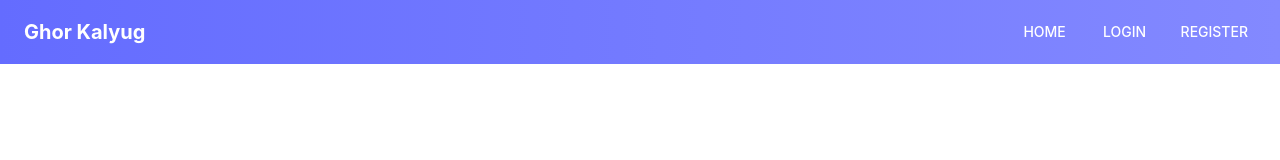
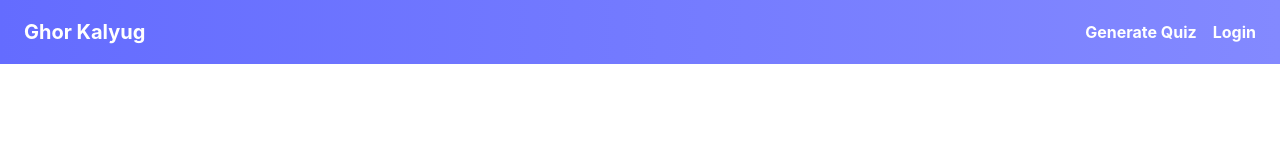
Before and after one commit to akshayvijaynair/ghor-kalyug, a React (Vite) app in the folder client/: page /register in a window 1280 px wide. Shown: the top 160 px of the page. Built offline with nearby package versions, Linux system fonts and the light colour scheme; no server answers.

Commit message:
fix(Header): fixed header links to other pages

```diff
--- a/client/src/Components/Header.tsx
+++ b/client/src/Components/Header.tsx
@@ -1,6 +1,6 @@
 import React from 'react';
 import { Link as RouterLink } from 'react-router-dom';
-import {AppBar, Toolbar, Typography, Button, Box,} from '@mui/material';
+import {AppBar, Toolbar, Typography, Box,} from '@mui/material';
 import { styled } from '@mui/material/styles';
 
 const StyledAppBar = styled(AppBar)(({ theme }) => ({
@@ -8,15 +8,9 @@ const StyledAppBar = styled(AppBar)(({ theme }) => ({
   backgroundImage: `linear-gradient(to right, ${theme.palette.primary.main}, ${theme.palette.primary.light})`,
 }));
 
-const NavButton = styled(Button)(({ theme }) => ({
-  color: '#fff',
-  marginLeft: theme.spacing(2),
-  '&:hover': {
-    backgroundColor: 'rgba(255, 255, 255, 0.1)',
-  },
-}));
+const Header: React.FC = () => {
 
-const Header: React.FC = () => {
+
   return (
     <StyledAppBar position="sticky" elevation={0}>
       <Toolbar>
@@ -34,15 +28,33 @@ const Header: React.FC = () => {
           Ghor Kalyug
         </Typography>
         <Box>
-          <NavButton>
-            Home
-          </NavButton>
-          <NavButton>
+          <Typography
+              variant="body1"
+              component={RouterLink}
+              to="/home"
+              sx={{
+                flexGrow: 1,
+                textDecoration: 'none',
+                color: 'white',
+                fontWeight: 'bold',
+                marginRight: 2
+              }}
+          >
+            Generate Quiz
+          </Typography>
+          <Typography
+              variant="body1"
+              component={RouterLink}
+              to="/"
+              sx={{
+                flexGrow: 1,
+                textDecoration: 'none',
+                color: 'white',
+                fontWeight: 'bold',
+              }}
+          >
             Login
-          </NavButton>
-          <NavButton>
-            Register
-          </NavButton>
+          </Typography>
         </Box>
       </Toolbar>
     </StyledAppBar>
```
